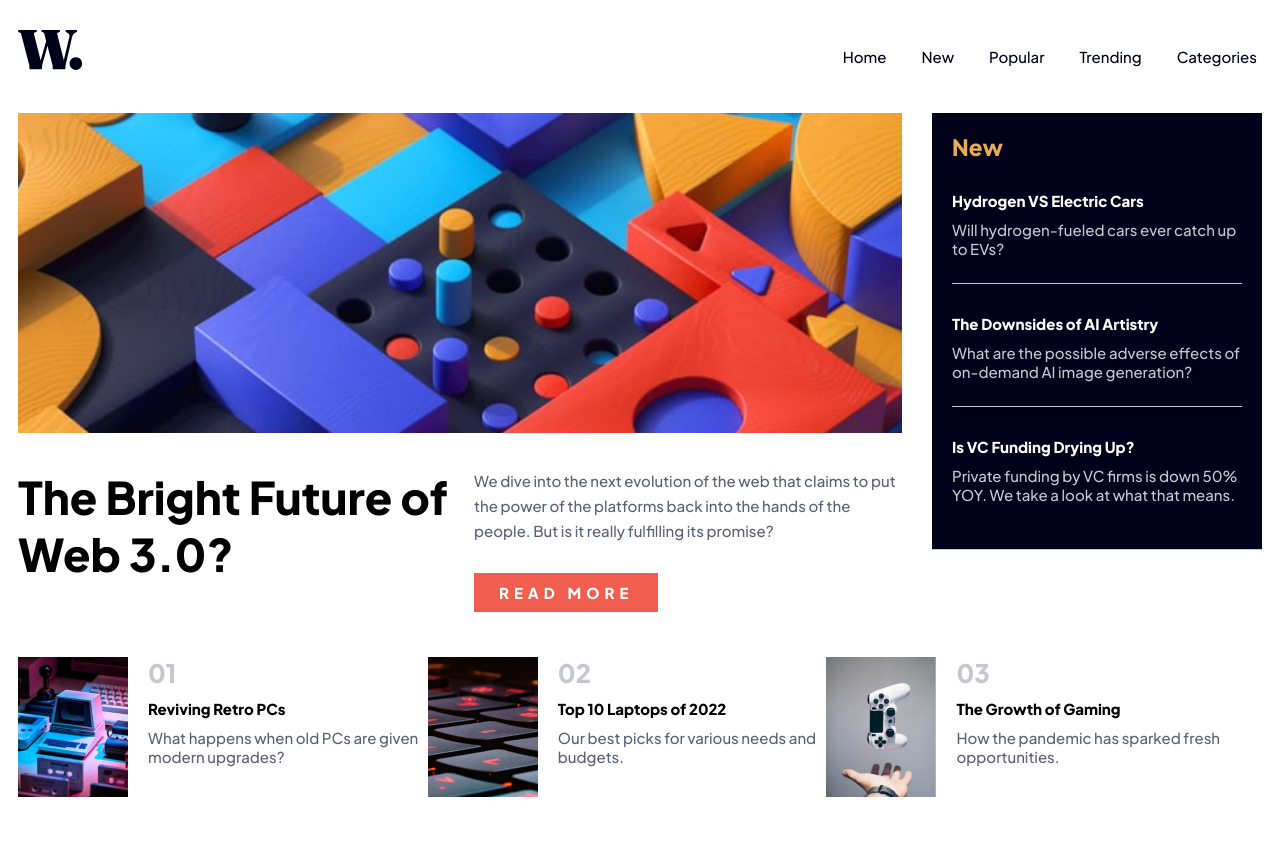
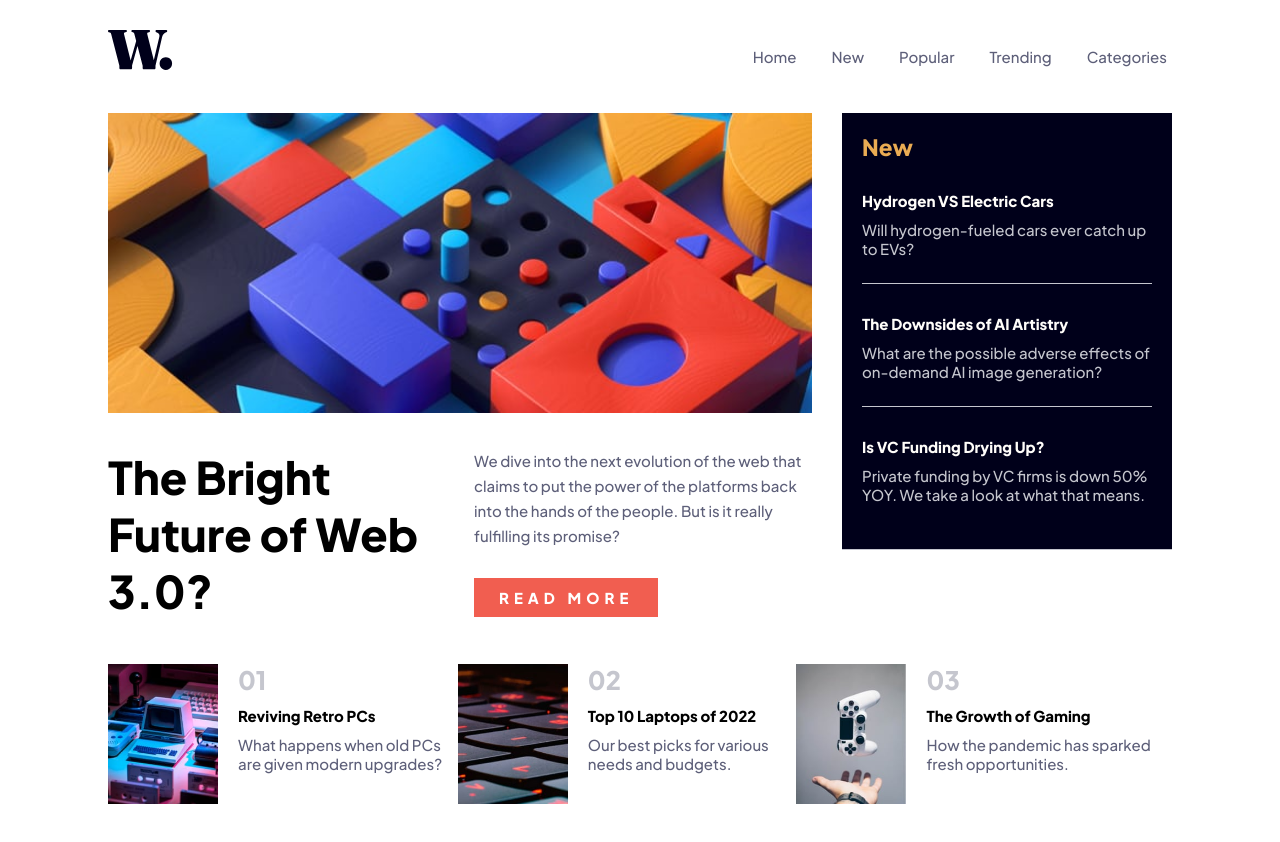
Before and after one commit to uvdevelop26/new-homepage-main, a plain HTML site: page index.html in a window 1280 px wide. Drawn offline with Linux system fonts and the light colour scheme.

Commit message:
final test

```diff
--- a/css/style.css
+++ b/css/style.css
@@ -88,6 +88,9 @@
     color: hsl(240, 100%, 5%);
     font-weight: 400;
 }
+.navbar-list>li>a:hover {
+    color: hsl(5, 85%, 63%);
+}
 
 @media(min-width: 740px) {
     .heading-main {
@@ -145,8 +148,6 @@
         grid-auto-flow: column;
         justify-content: right;
 
-
-
     }
 
     .navbar-list>li {
@@ -154,7 +155,6 @@
         padding-top: 9px;
         padding-bottom: 9px;
         text-align: right;
-
 
     }
 
@@ -197,6 +197,10 @@
     font-weight: 700;
     letter-spacing: 5px;
 }
+.read-buttom:hover {
+    background: hsl(240, 100%, 5%);
+    color: white;
+}
 
 /*==========Section B==============*/
 
@@ -226,6 +230,10 @@
     color: hsl(36, 100%, 99%);
 }
 
+.info-box>h3:hover {
+    color: hsl(35, 77%, 62%);
+}
+
 .info-box>p {
     color: hsl(233, 8%, 79%);
     padding-top: 10px;
@@ -250,6 +258,7 @@
 .items-img {
     width: 100%;
     object-fit: cover;
+
 }
 
 .items {
@@ -268,6 +277,9 @@
 .items>.items-tittle {
     padding: 10px 0;
 }
+.items>.items-tittle:hover {
+    color:  hsl(5, 85%, 63%);
+}
 
 .items>p {
     color: hsl(236, 13%, 42%)
@@ -283,6 +295,7 @@
 
 
 @media(min-width: 750px) {
+
     .section-one {
         margin-right: 5px;
     }
@@ -320,9 +333,15 @@
 
     .img-desk-container {
         width: 100%;
-        height: 320px;
+        height: 300px;
         overflow: hidden;
     }
+    .img-desk {
+        width: 100%;
+        object-fit: cover;
+        object-position: top;
+    }
+
 
     .section-three {
         display: grid;
@@ -332,7 +351,7 @@
 
 @media(min-width: 1100px) {
     .container-main {
-        max-width: 1300px;
+        max-width: 1100px;
         margin: 0 auto;
     }
 
@@ -345,20 +364,24 @@
 
     }
 
-    .section-three{
+    .section-three {
         padding-top: 10px;
     }
+
     .slider-modal {
-        position: static;
-        width: 100%;
-        height: 100%;
-        margin-left: none;
-        transition: none;
-        transform: none;
-        display: grid;
-        grid-auto-flow: column;
-        align-items: center;
-        padding: 0 0;
+        padding: 0 0px;
     }
 
+    .navbar-list>li>a {
+        text-decoration: none;
+        color: hsl(236, 13%, 42%);
+        font-weight: 400;
+    }
+
+  /*   .title{
+        padding-right: 200px;
+        padding-top: 20px;
+    }
+ */
+
 }
```
Also changed, not shown: final-screenshot/desktop-Frontend Mentor_News_homepage.png (added), final-screenshot/mobile-Frontend_Mentor_News_homepage.png (added), 1 other file.
